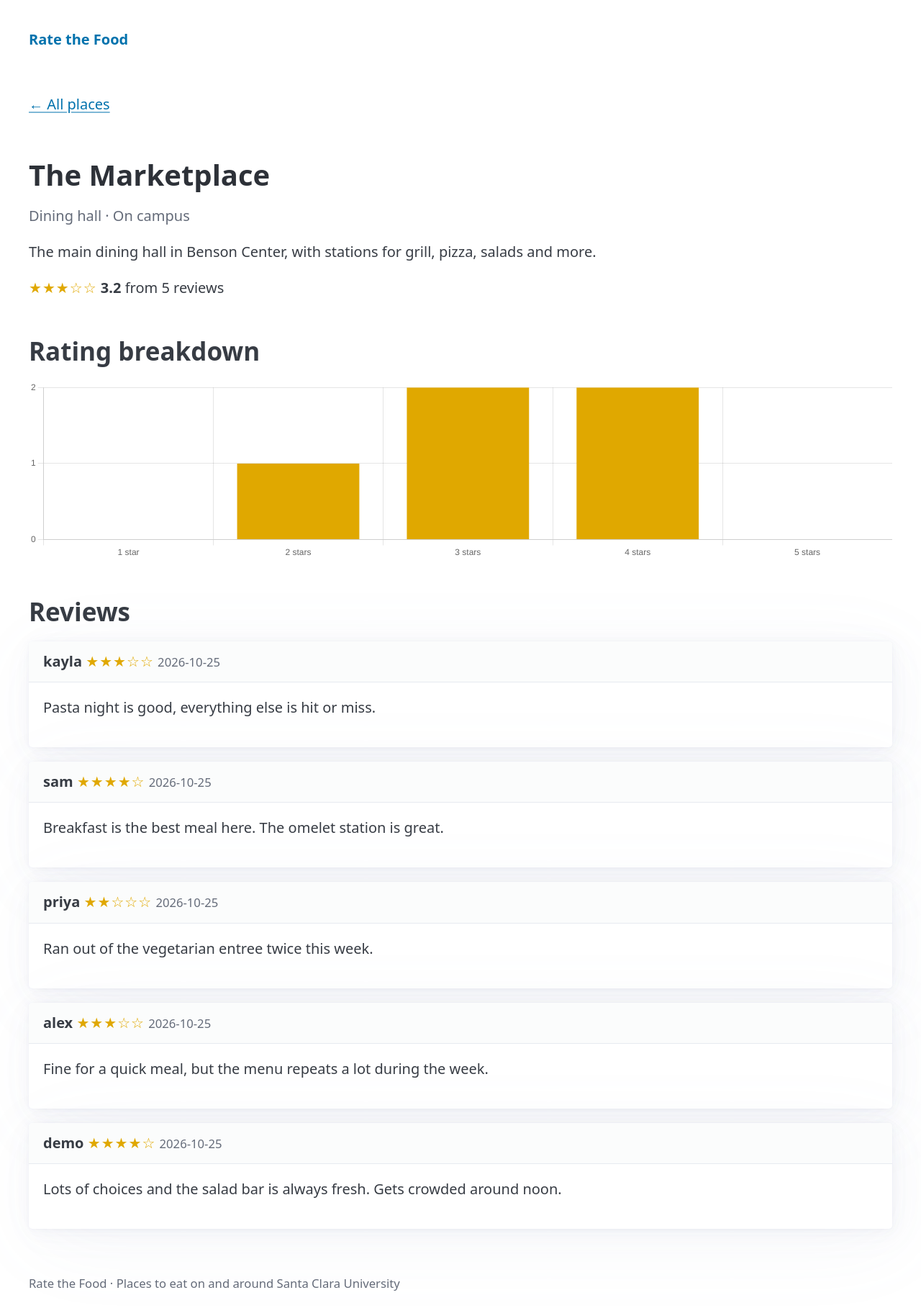
After one commit to raconrad05-ux/Rate-the-food, a Flask app: page /place/1 in a window 1280 px wide. The commit adds this page. Shown: the whole page at 72% size. Run offline with Flask 3, Linux system fonts and the light colour scheme; data comes from the database, SQL or seed files in the repository; some libraries are stand-ins or nearby versions.

Commit message:
Add place page with reviews and ratings chart

```diff
--- a/app.py
+++ b/app.py
@@ -1,7 +1,7 @@
 import os
 import sqlite3
 
-from flask import Flask, g, render_template
+from flask import Flask, abort, g, render_template
 from werkzeug.security import generate_password_hash
 
 app = Flask(__name__)
@@ -193,3 +193,54 @@ def index():
         ORDER BY avg_rating IS NULL, avg_rating DESC, review_count DESC, places.name
     """).fetchall()
     return render_template("index.html", places=places)
+
+
+@app.route("/place/<int:place_id>")
+def place(place_id):
+    """Detail page for one place: info, rating summary, chart and reviews."""
+    db = get_db()
+
+    place = db.execute("SELECT * FROM places WHERE id = ?", (place_id,)).fetchone()
+    if place is None:
+        abort(404)  # handled by page_not_found() below
+
+    summary = db.execute(
+        """SELECT AVG(rating) AS avg_rating, COUNT(*) AS review_count
+           FROM reviews WHERE place_id = ?""",
+        (place_id,),
+    ).fetchone()
+
+    # SQL only returns ratings that actually appear, e.g. {4: 2, 5: 1},
+    # so start every star level at 0 and fill in the real counts.
+    rows = db.execute(
+        "SELECT rating, COUNT(*) AS n FROM reviews WHERE place_id = ? GROUP BY rating",
+        (place_id,),
+    ).fetchall()
+    counts = {stars: 0 for stars in range(1, 6)}
+    for row in rows:
+        counts[row["rating"]] = row["n"]
+    rating_counts = [counts[stars] for stars in range(1, 6)]  # [1-star, ..., 5-star]
+
+    # Newest first; id breaks ties when two reviews have the same timestamp.
+    reviews = db.execute(
+        """SELECT reviews.rating, reviews.body, reviews.created_at, users.username
+           FROM reviews
+           JOIN users ON users.id = reviews.user_id
+           WHERE reviews.place_id = ?
+           ORDER BY reviews.created_at DESC, reviews.id DESC""",
+        (place_id,),
+    ).fetchall()
+
+    return render_template(
+        "place.html",
+        place=place,
+        summary=summary,
+        rating_counts=rating_counts,
+        reviews=reviews,
+    )
+
+
+@app.errorhandler(404)
+def page_not_found(error):
+    """Show a friendly page for bad URLs and missing places."""
+    return render_template("404.html"), 404
--- /dev/null
+++ b/templates/_macros.html
@@ -0,0 +1,9 @@
+{# Shared bits of HTML. Use with: {% from "_macros.html" import stars %} #}
+
+{# Show a rating as stars, e.g. 4.5 -> ★★★★★
+   Adding 0.5 then dropping the decimals rounds to the nearest whole star
+   (Jinja's round filter would turn 4.5 into 4). #}
+{% macro stars(rating) -%}
+  {%- set full = (rating + 0.5) | int -%}
+  <span class="stars">{{ "★" * full }}{{ "☆" * (5 - full) }}</span>
+{%- endmacro %}
--- a/templates/base.html
+++ b/templates/base.html
@@ -38,5 +38,8 @@
   <footer class="container">
     <small class="muted">Rate the Food &middot; Places to eat on and around Santa Clara University</small>
   </footer>
+
+  {# Pages can add their own JavaScript here #}
+  {% block scripts %}{% endblock %}
 </body>
 </html>
--- /dev/null
+++ b/templates/place.html
@@ -0,0 +1,66 @@
+{% extends "base.html" %}
+{% from "_macros.html" import stars %}
+
+{% block title %}{{ place.name }} – Rate the Food{% endblock %}
+
+{% block content %}
+<p><a href="{{ url_for('index') }}">&larr; All places</a></p>
+
+<h1>{{ place.name }}</h1>
+<p class="muted">{{ place.category }} &middot; {{ place.location }}</p>
+{% if place.description %}<p>{{ place.description }}</p>{% endif %}
+
+{% if summary.review_count %}
+  <p>
+    {{ stars(summary.avg_rating) }}
+    <strong>{{ "%.1f" | format(summary.avg_rating) }}</strong>
+    from {{ summary.review_count }} review{{ "s" if summary.review_count != 1 }}
+  </p>
+
+  <h2>Rating breakdown</h2>
+  {# Fixed-height box so the chart doesn't grow too tall #}
+  <div style="height: 250px;">
+    <canvas id="ratingChart"></canvas>
+  </div>
+{% else %}
+  <p class="muted">No reviews yet</p>
+{% endif %}
+
+<h2>Reviews</h2>
+{% for review in reviews %}
+  <article>
+    <header>
+      <strong>{{ review.username }}</strong>
+      {{ stars(review.rating) }}
+      {# created_at looks like "2026-10-25 14:03:00"; keep just the date part #}
+      <small class="muted">{{ review.created_at[:10] }}</small>
+    </header>
+    <p>{{ review.body }}</p>
+  </article>
+{% else %}
+  <p class="muted">Be the first to review this place.</p>
+{% endfor %}
+{% endblock %}
+
+{% block scripts %}
+{% if summary.review_count %}
+<script src="https://cdn.jsdelivr.net/npm/chart.js@4.4.1/dist/chart.umd.min.js"></script>
+<script>
+  // tojson turns the Python list into a JavaScript array, e.g. [0, 1, 0, 2, 1]
+  const counts = {{ rating_counts | tojson }};
+
+  new Chart(document.getElementById("ratingChart"), {
+    type: "bar",
+    data: {
+      labels: ["1 star", "2 stars", "3 stars", "4 stars", "5 stars"],
+      datasets: [{ label: "Reviews", data: counts, backgroundColor: "#e0a800" }],
+    },
+    options: {
+      maintainAspectRatio: false,          // fill the 250px box
+      plugins: { legend: { display: false } },
+      scales: { y: { beginAtZero: true, ticks: { precision: 0 } } },  // whole numbers only
+    },
+  });
+</script>
+{% endif %}
+{% endblock %}
```
Also changed, not shown: PROMPTS.md (+2 -0 lines), templates/404.html (added, +9 -0 lines), templates/index.html (+3 -6 lines).
